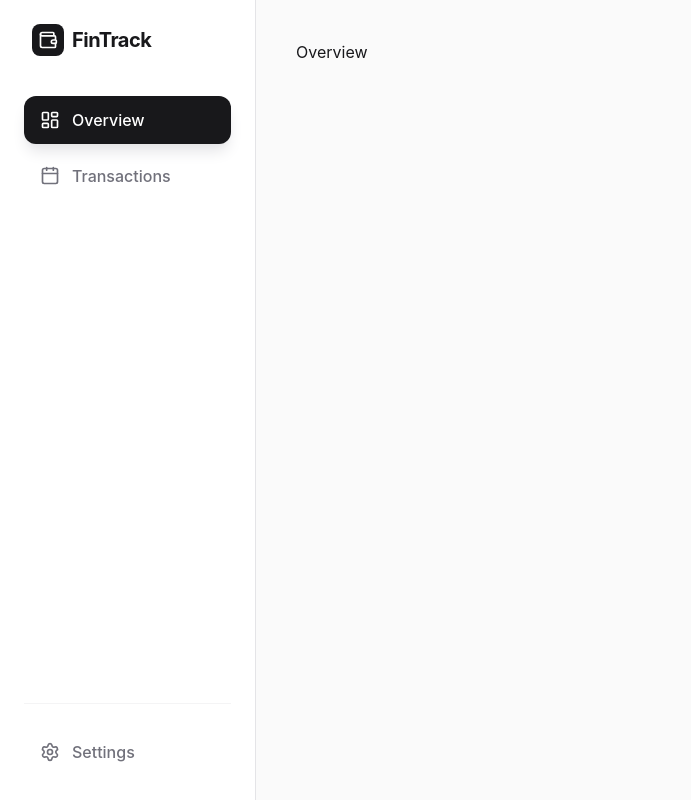
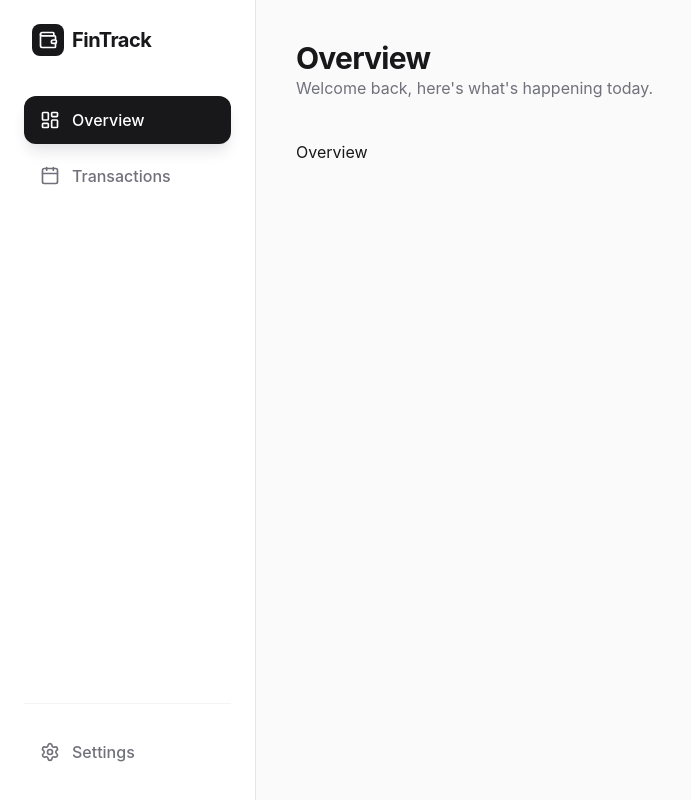
Before and after one commit to hamsterartit/fin-track, a React (Vite) app: page / in a window 1280 px wide. Shown: the whole page, without its empty margins (0-691 px from the left). Built offline with nearby package versions, Linux system fonts and the light colour scheme; the HTML template or start-up script is replaced by a standard one.

Commit message:
add active tab

```diff
--- a/db.json
+++ b/db.json
@@ -3,7 +3,7 @@
     "id": "u1",
     "name": "John Doe",
     "email": "john@doe.com",
-    "currency": "USD",
+    "currency": "GBP",
     "balance": 15000
   },
   "$schema": "./node_modules/json-server/schema.json"
--- a/src/App.tsx
+++ b/src/App.tsx
@@ -1,12 +1,15 @@
 
-import { Route, Routes, } from "react-router-dom";
+import { Route, Routes, useLocation } from "react-router-dom";
 import './App.scss'
 import {Overview, Settings, Sidebar, Transactions} from "./views";
 import {QueryClientProvider, QueryClient} from "@tanstack/react-query";
+import {TAB_CONFIG} from "./constants";
 
 const queryClient = new QueryClient();
 
 function App() {
+    const location = useLocation();
+    const activeTab = TAB_CONFIG[location.pathname] ?? TAB_CONFIG["/"];
 
   return (
       <QueryClientProvider client={queryClient}>
@@ -14,6 +17,14 @@ function App() {
         <Sidebar/>
 
           <main className="flex-1 p-4 lg:p-10 overflow-y-auto">
+              <header className="flex flex-col md:flex-row md:items-center justify-between mb-10 gap-4">
+                  <div>
+                      <h2 className="text-3xl font-bold tracking-tight text-zinc-900 dark:text-zinc-100">
+                          {activeTab.title}
+                      </h2>
+                      <p className="text-zinc-500 dark:text-zinc-400">{activeTab.subtitle}</p>
+                  </div>
+              </header>
               <Routes>
                   <Route
                       path="/"
--- a/src/constants/index.ts
+++ b/src/constants/index.ts
@@ -3,3 +3,18 @@ export const CURRENCY = [
     { currency: "Euro", shortKey: "EUR" },
     { currency: "British Pound", shortKey: "GBP" },
 ];
+
+export const TAB_CONFIG: Record<string, { title: string; subtitle: string }> = {
+    "/": {
+        title: "Overview",
+        subtitle: "Welcome back, here's what's happening today.",
+    },
+    "/transactions": {
+        title: "Transactions",
+        subtitle: "View and manage all your transactions.",
+    },
+    "/settings": {
+        title: "Settings",
+        subtitle: "Manage your account and preferences.",
+    },
+};
```
